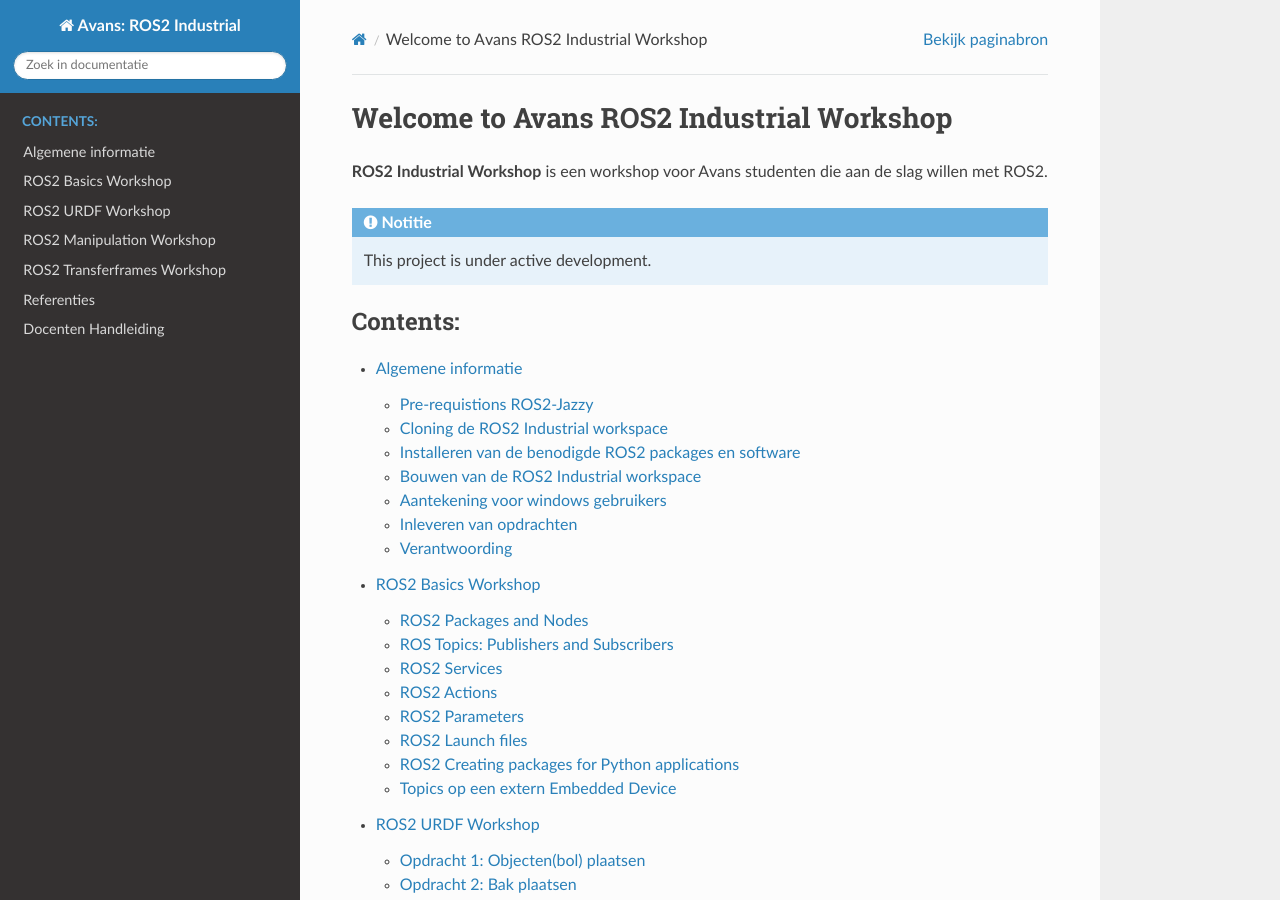
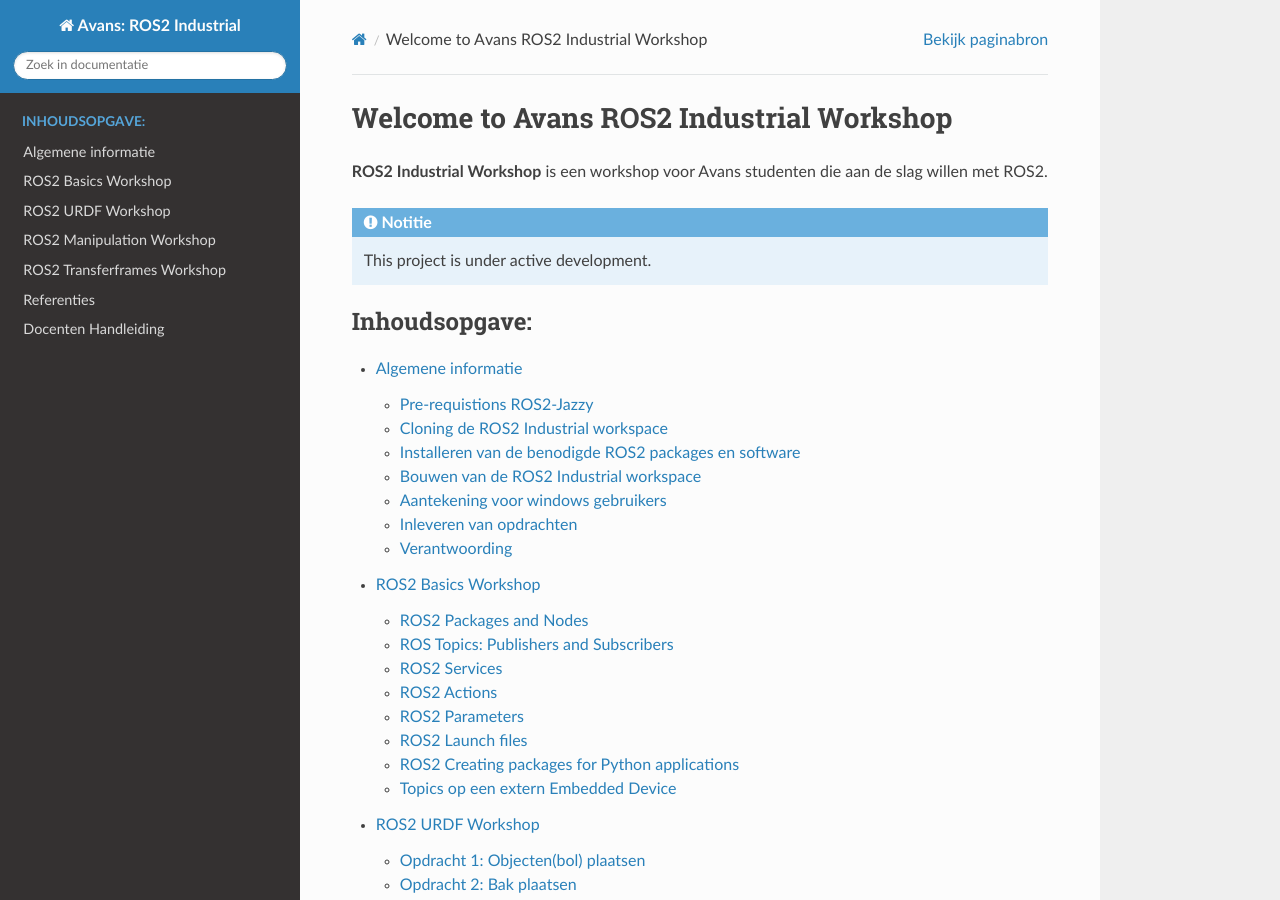
Before and after one commit to AvansMechatronica/ROS2_industrial_workshop, a Sphinx documentation site: the page built from documentation/index.rst, in a window 1280 px wide and 900 px high. Built offline with Sphinx 7.4.7 and the Read the Docs theme 3.1.0, drawn with Linux system fonts in a browser that asks for light colours.

Commit message:
20260309

```diff
--- a/documentation/1_basics/basics.rst
+++ b/documentation/1_basics/basics.rst
@@ -4,7 +4,7 @@
 
 .. toctree::
    :maxdepth: 2
-   :caption: Contents:
+   :caption: Inhoudsopgave:
 
    packages_and_nodes.md
    topics.md
--- a/documentation/2_urdf/urdf.rst
+++ b/documentation/2_urdf/urdf.rst
@@ -4,6 +4,6 @@
 
 .. toctree::
    :maxdepth: 2
-   :caption: Contents:
+   :caption: Inhoudsopgave:
 
    urdf.md
--- a/documentation/3_navigation/navigation.rst
+++ b/documentation/3_navigation/navigation.rst
@@ -4,6 +4,6 @@
 
 .. toctree::
    :maxdepth: 2
-   :caption: Contents:
+   :caption: Inhoudsopgave:
 
    navigation.md
--- a/documentation/4_manipulation/manipulation.rst
+++ b/documentation/4_manipulation/manipulation.rst
@@ -4,7 +4,7 @@
 
 .. toctree::
    :maxdepth: 2
-   :caption: Contents:
+   :caption: Inhoudsopgave:
 
    manipulation_config.md
    manipulation_planning.md
--- a/documentation/5_transferframes/transferframes.rst
+++ b/documentation/5_transferframes/transferframes.rst
@@ -4,6 +4,6 @@
 
 .. toctree::
    :maxdepth: 2
-   :caption: Contents:
+   :caption: Inhoudsopgave:
 
    transferframes.md
--- a/documentation/index.rst
+++ b/documentation/index.rst
@@ -14,7 +14,7 @@
 
 .. toctree::
    :maxdepth: 2
-   :caption: Contents:
+   :caption: Inhoudsopgave:
 
    general/general.md
    1_basics/basics
```
